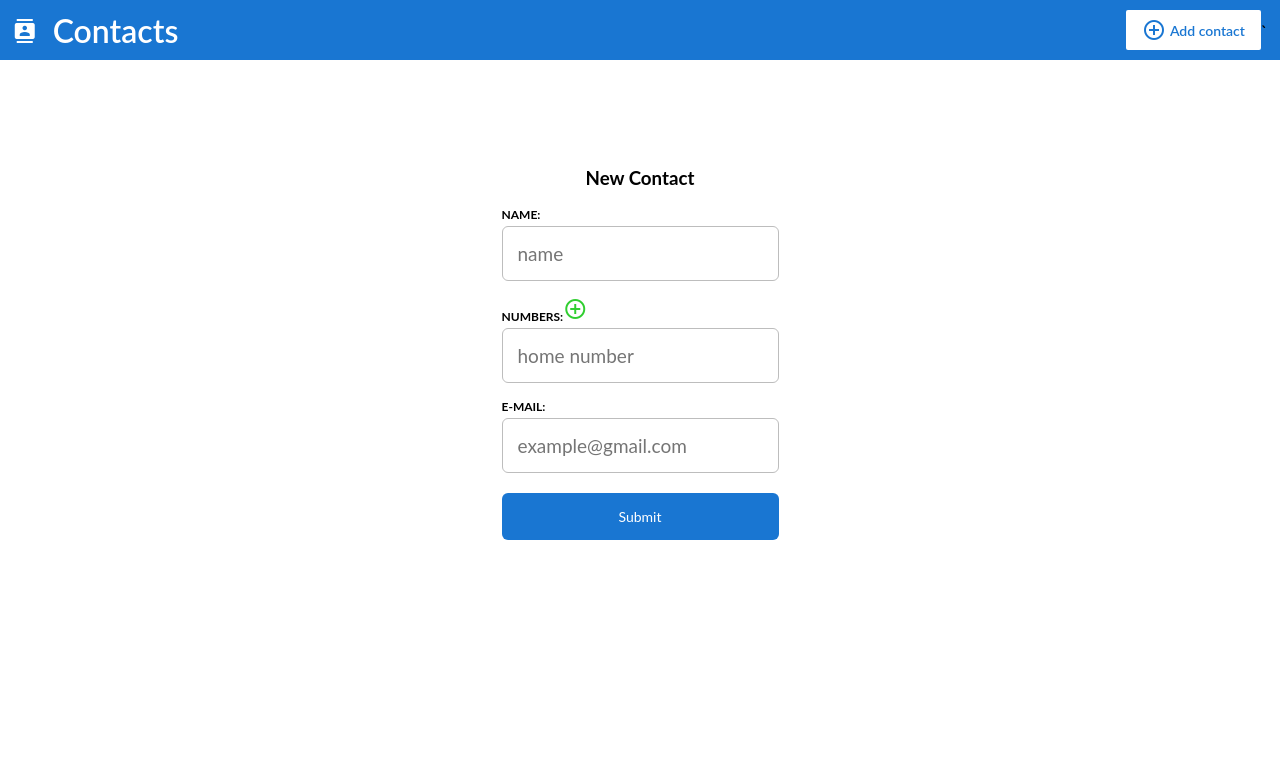
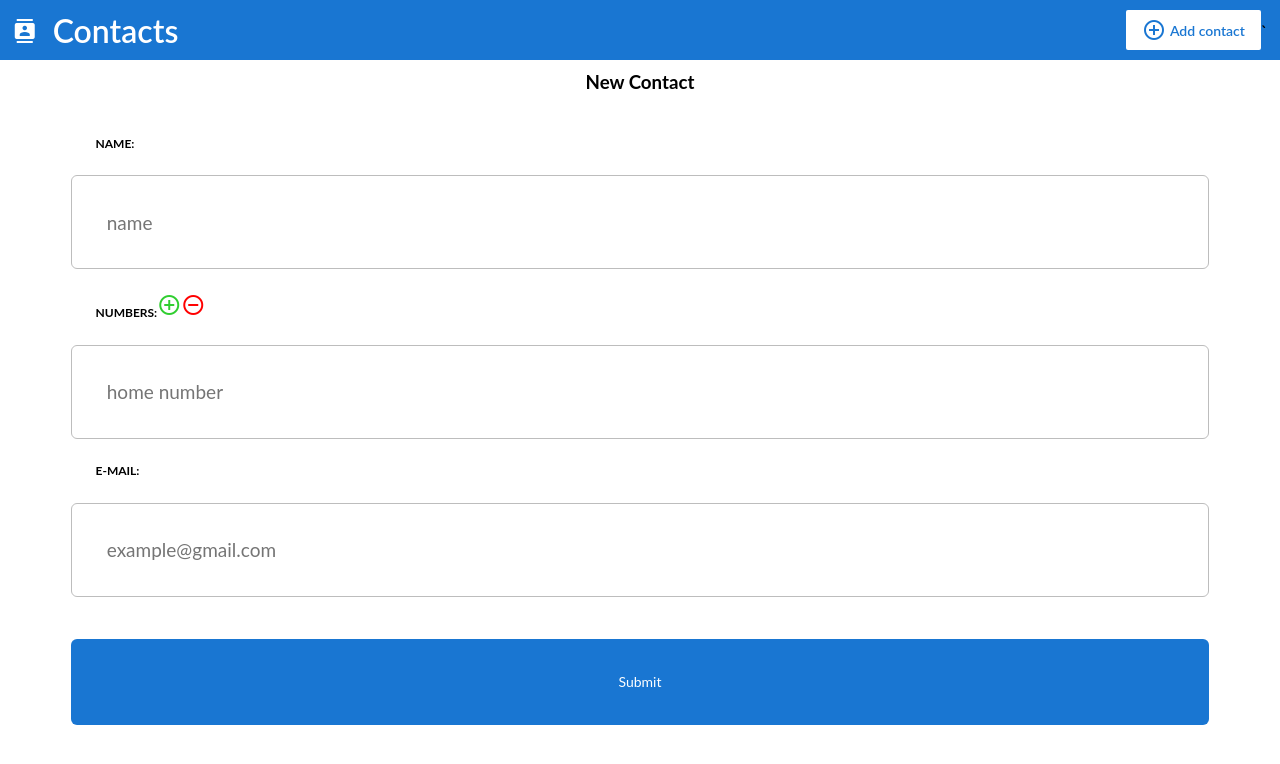
Before and after one commit to huasmc/contact-list-app, an Angular app: page /create in a window 1280 px wide. Shown: the top 764 px of the page. Built offline with nearby package versions, Linux system fonts and the light colour scheme.

Commit message:
style changes

```diff
--- a/src/app/contact-create/contact-create.component.css
+++ b/src/app/contact-create/contact-create.component.css
@@ -1,23 +1,48 @@
+:host {
+    padding: 18% 0;
+    width: 100%;
+}
 /* Submit Button */
 
 input[type=submit] {
+    margin-top: 1.4vw;
     background-color: #1976d2;
 }
 
+/* Create Form */
 .create-form {
     display: flex;
     justify-content: center;
     flex-direction: column;
     align-items: center;
-    height: 600px;
+    width: 100%;
   }
 
+.create-form form {
+    width: 90%;
+}
+
+ /* Add Number Button */
 #add-number {
     cursor: pointer;
     color: rgb(48, 206, 48);
 }
 
+/* Remove Number Button */
 #remove-number {
     cursor: pointer;
     color: red;
 }
+
+/* Input Boxes */
+input {
+    width: 100%;
+    padding: 5px;
+    margin: 0;
+    -webkit-box-sizing: border-box;
+    padding: 2.7vw;
+}
+
+label {
+    margin:  1.9vw;
+}
--- a/src/app/contact-create/contact-create.component.html
+++ b/src/app/contact-create/contact-create.component.html
@@ -6,7 +6,10 @@
         <label>Name:</label>
         <input id="name" formControlName="name" placeholder="name" />
 
-        <label>Numbers:<i (click)="addInput()" id="add-number" class="material-icons">add_circle_outline</i></label>
+        <label>Numbers:<i (click)="addInput()" id="add-number" class="material-icons">add_circle_outline</i>
+            <i (click)="removeInput()" id="remove-number" class="material-icons">remove_circle_outline</i>
+
+        </label>
         <div formGroupName="phoneBook">
             <input type="number" formControlName="houseNumber" placeholder="home number"
                 onKeyPress="if(this.value.length==10) return false;" />
@@ -14,7 +17,6 @@
             <div *ngIf="numInputs > 0">
                 <input type="number" formControlName="mobileNumber" placeholder="mobile number"
                     onKeyPress="if(this.value.length==10) return false;">
-                <i (click)="removeInput()" id="remove-number" class="material-icons">remove_circle_outline</i>
             </div>
         </div>
 
--- a/src/app/contact-create/contact-create.component.ts
+++ b/src/app/contact-create/contact-create.component.ts
@@ -36,7 +36,7 @@ export class ContactCreateComponent implements OnInit {
   }
 
   addInput() {
-    if (this.numInputs < 2) {
+    if (this.numInputs !== 1) {
       this.numInputs++;
     }
   }
--- a/src/app/modal/modal.component.css
+++ b/src/app/modal/modal.component.css
@@ -10,6 +10,9 @@
     top: 19%;
     box-sizing: border-box;
     transition: all 0.3s ease-out;
+    display: flex;
+    align-items: center;
+    justify-content: center;
   }
 
   @media (min-width: 600px) {
--- a/src/app/modal/modal.component.html
+++ b/src/app/modal/modal.component.html
@@ -1,7 +1,7 @@
 <app-backdrop [backDropShow]="modalShow" (sendBackDropClose)="closeModalHandler($event)"></app-backdrop>
 <div class="Modal"
     [ngStyle]="{
-        transform: modalShow? 'translateY(0)' : 'translateY(-100vh)',
+        transform: modalShow? 'translateY(0)' : 'translateY(-300vh)',
         opacity: modalShow? '1' : '0'
     }">
     <app-contact-create [contact]="importedContact" (sendModalClose)="closeModalHandler($event)"></app-contact-create>
--- a/src/app/top-bar/top-bar.component.css
+++ b/src/app/top-bar/top-bar.component.css
@@ -29,6 +29,7 @@
 .fancy-button {
     background-color: white;
     color: #1976d2;
+    cursor: pointer;
   }
 
   .fancy-button i.material-icons {
--- a/src/app/top-bar/top-bar.component.ts
+++ b/src/app/top-bar/top-bar.component.ts
@@ -18,6 +18,7 @@ export class TopBarComponent implements OnInit {
   }
 
   showModalHandler(event) {
+    console.log('hi')
     // this.backDropShow = true;
     this.modalShow = true;
     // this.router.navigate(['/contactList', this.index, 'edit']);
--- a/src/styles.css
+++ b/src/styles.css
@@ -7,7 +7,7 @@
   height:400px;
   position:absolute;
   top:50%;
-  left:50%;
+  left:52%;
   margin-left:-210px; /* width / -2 */
   margin-top:-270px; /* height / -2 */
 }
```
Also changed, not shown: 7 other files (tests, documents, lock files or other folders).
